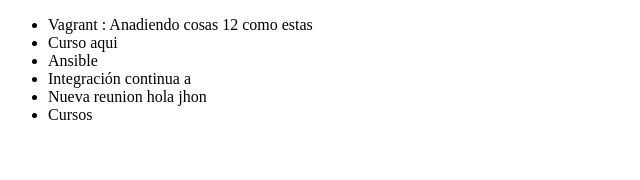
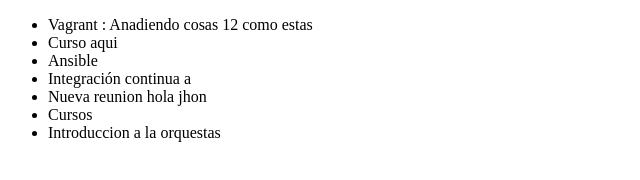
Before and after one commit to jafernandezm/alura-git, a plain HTML site: page index.html in a window 1280 px wide. Shown: the whole page, without its empty margins (0-640 px from the left). Drawn offline with Linux system fonts and the light colour scheme.

Commit message:
MOdificando

```diff
--- a/index.html
+++ b/index.html
@@ -15,6 +15,7 @@
          <li> Integración continua a</li>
          <li>Nueva reunion hola jhon</li>
          <li>Cursos</li>
+         <li>Introduccion a la orquestas</li>
      </ul>
 </body>
 </html>
```
